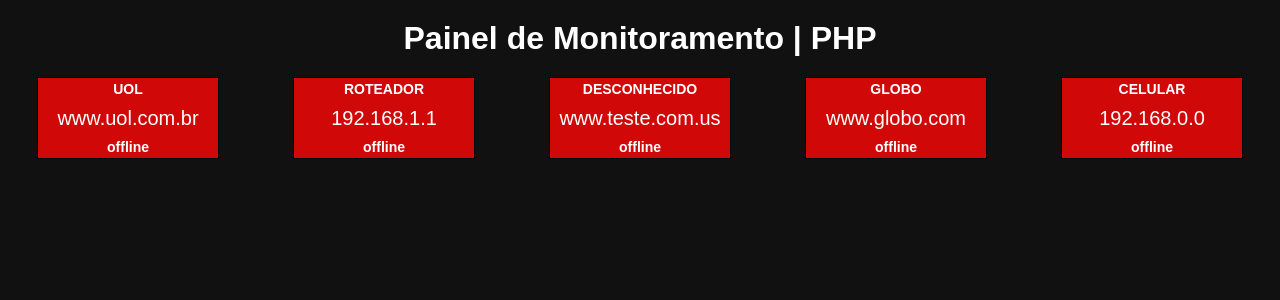
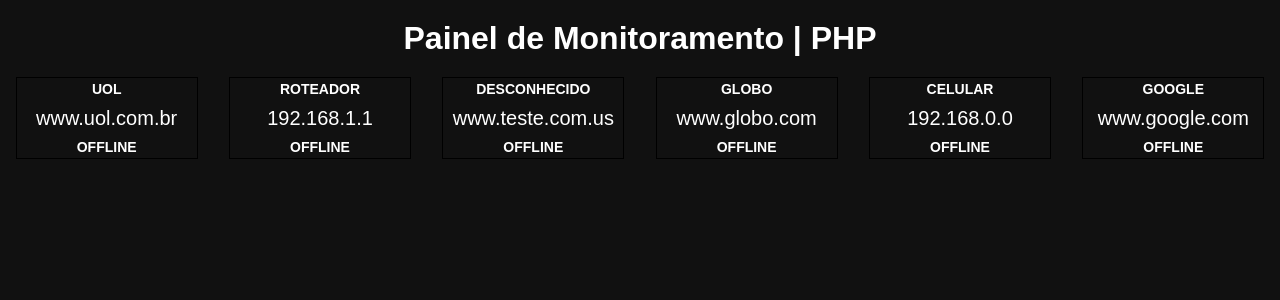
Before and after one commit to eltonsantos/painel_monitoramento_php, a PHP site: page / in a window 1280 px wide. Shown: the top 300 px of the page. Run offline with PHP 8.4, Linux system fonts and the light colour scheme.

Commit message:
Finish project

```diff
--- a/index.php
+++ b/index.php
@@ -16,6 +16,7 @@
       "DESCONHECIDO" => "www.teste.com.us",
       "GLOBO" => "www.globo.com",
       "CELULAR" => "192.168.0.0",
+      "GOOGLE" => "www.google.com"
     ];
 
   ?>
@@ -31,9 +32,9 @@
           $retorno = shell_exec("C:\Windows\system32\ping -n 1 $ip");
 
           if (preg_match("/tempo</", $retorno) || preg_match("/tempo=/", $retorno)) {
-            $status = "online";
+            $status = "ONLINE";
           } else {
-            $status = "offline";
+            $status = "OFFLINE";
           }
       ?>
 
```
